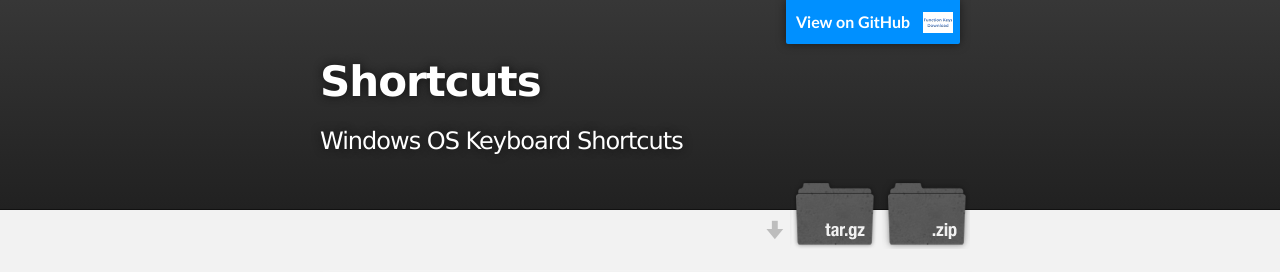
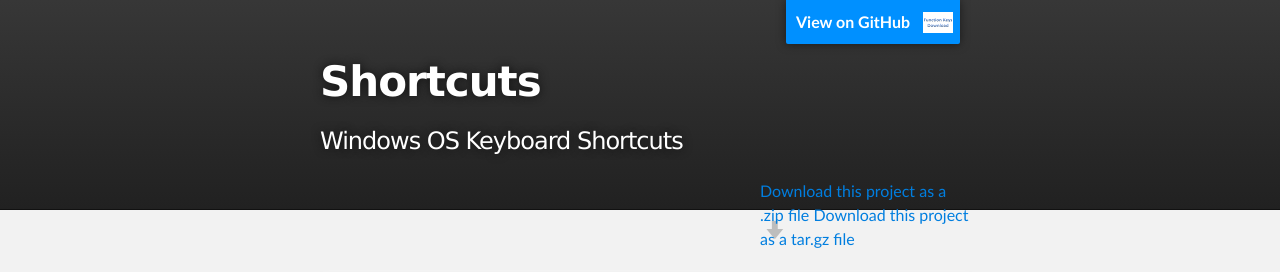
Before and after one commit to IslandO1/Shortcuts, a plain HTML site: page index.html in a window 1280 px wide. Shown: the top 272 px of the page. Drawn offline with Linux system fonts and the light colour scheme; grey boxes are pictures that could not be loaded.

Commit message:
Update index.html

```diff
--- a/index.html
+++ b/index.html
@@ -22,8 +22,8 @@
           <h2 id="project_tagline">Windows OS Keyboard Shortcuts</h2>
 
             <section id="downloads">
-              <a class="zip_download_link" href="https://github.com/IslandO1/Shortcuts/blob/gh-pages/Windows%20Keyboard%20Shortcuts%20.pdf">Download this project as a .zip file</a>
-              <a class="tar_download_link" href="https://github.com/IslandO1/Shortcuts/blob/gh-pages/Windows%20Keyboard%20Shortcuts%20File.pdf">Download this project as a tar.gz file</a>
+              <a href="zip_download_link" href="https://github.com/IslandO1/Shortcuts/blob/gh-pages/Windows%20Keyboard%20Shortcuts%20.pdf">Download this project as a .zip file</a>
+              <a href="tar_download_link" href="https://github.com/IslandO1/Shortcuts/blob/gh-pages/Windows%20Keyboard%20Shortcuts%20File.pdf">Download this project as a tar.gz file</a>
             </section>
         </header>
     </div>
```
